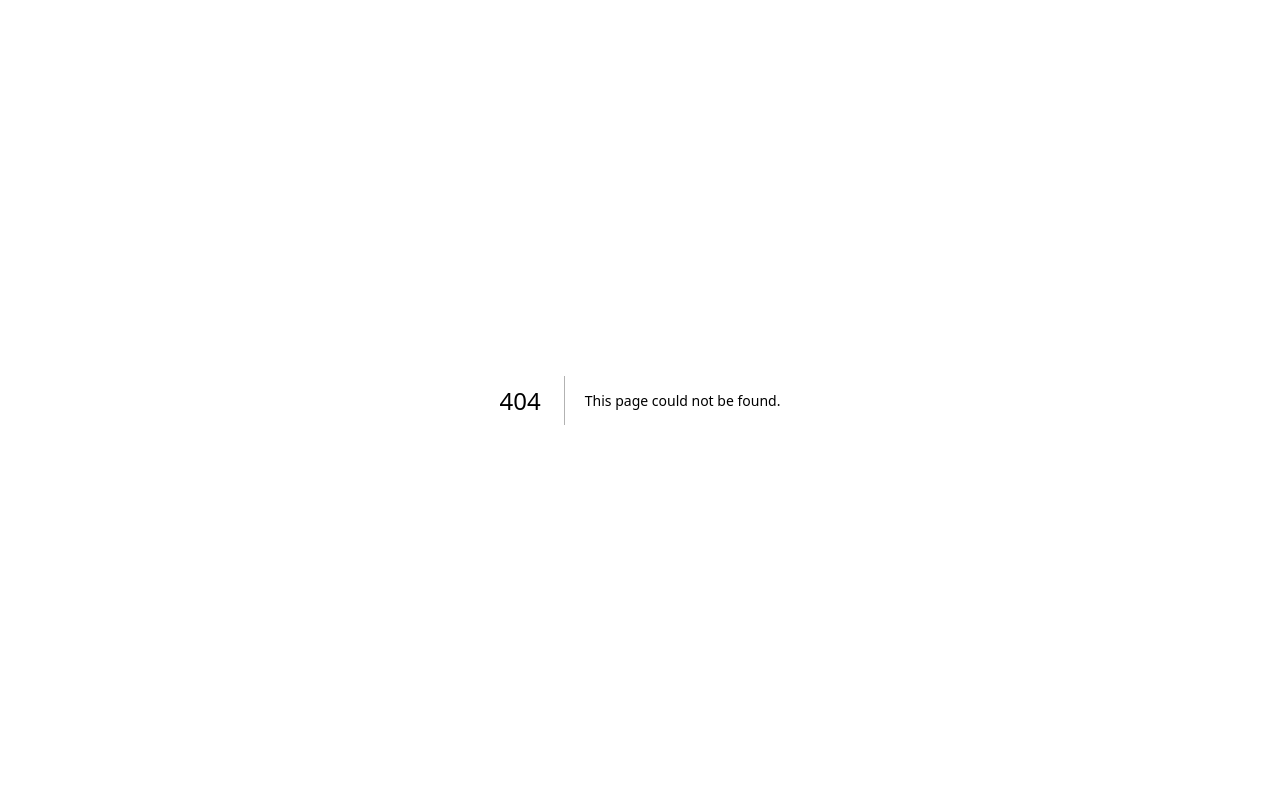
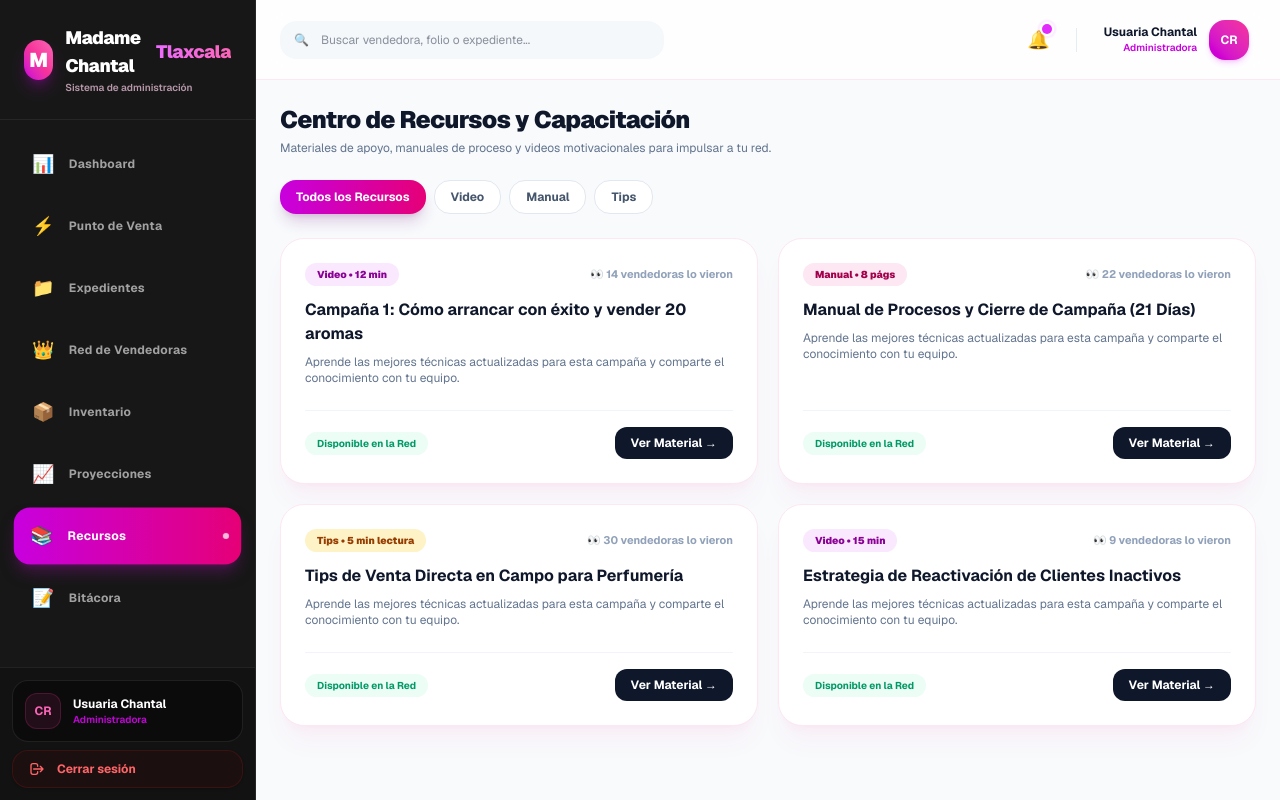
Before and after one commit to luisEnrique22xd/maamchan-front, a Next.js app: page /dashboard/recursos in a window 1280 px wide. Before the commit this address had no page. Built offline with nearby package versions, Linux system fonts and the light colour scheme; no server answers.

Commit message:
Pages de recursos y bitacora

```diff
--- /dev/null
+++ b/app/dashboard/bitacora/page.tsx
@@ -0,0 +1,97 @@
+'use client';
+import { useState } from 'react';
+import api from '@/lib/api';
+
+export default function BitacoraPage() {
+  const [formData, setFormData] = useState({
+    contacts_made: '10',
+    perfumes_offered: '10',
+    sales_closed: '2',
+    notes: '',
+  });
+  const [submitting, setSubmitting] = useState(false);
+
+  const handleSubmit = async (e: React.FormEvent) => {
+    e.preventDefault();
+    setSubmitting(true);
+    try {
+      // Simulamos o enviamos al endpoint de bitácora
+      await new Promise((resolve) => setTimeout(resolve, 800));
+      alert('¡Bitácora diaria enviada con éxito! Tu directora ya puede ver tu avance.');
+      setFormData({ contacts_made: '10', perfumes_offered: '10', sales_closed: '2', notes: '' });
+    } catch (error) {
+      alert('Ocurrió un error al enviar la bitácora.');
+    } finally {
+      setSubmitting(false);
+    }
+  };
+
+  return (
+    <div className="space-y-6 max-w-3xl mx-auto">
+      <div>
+        <h1 className="text-2xl font-black text-slate-900 tracking-tight">Bitácora de Alto Rendimiento (Diaria)</h1>
+        <p className="text-xs text-slate-500 mt-1">
+          Reporta tus actividades del día en menos de 2 minutos para mantener al día tus metas de campaña.
+        </p>
+      </div>
+
+      <div className="bg-white p-8 rounded-3xl border border-pink-100 shadow-xl shadow-pink-500/5">
+        <form onSubmit={handleSubmit} className="space-y-5">
+          <div className="grid grid-cols-1 md:grid-cols-2 gap-4">
+            <div>
+              <label className="text-[11px] font-bold text-slate-500 uppercase">Personas contactadas hoy</label>
+              <input
+                type="number"
+                required
+                value={formData.contacts_made}
+                onChange={(e) => setFormData({ ...formData, contacts_made: e.target.value })}
+                className="w-full mt-1 p-3.5 rounded-2xl bg-slate-50 border border-slate-200 text-xs font-bold focus:outline-none focus:border-fuchsia-500"
+              />
+            </div>
+
+            <div>
+              <label className="text-[11px] font-bold text-slate-500 uppercase">Aromas / Perfumes ofrecidos</label>
+              <input
+                type="number"
+                required
+                value={formData.perfumes_offered}
+                onChange={(e) => setFormData({ ...formData, perfumes_offered: e.target.value })}
+                className="w-full mt-1 p-3.5 rounded-2xl bg-slate-50 border border-slate-200 text-xs font-bold focus:outline-none focus:border-fuchsia-500"
+              />
+            </div>
+          </div>
+
+          <div>
+            <label className="text-[11px] font-bold text-slate-500 uppercase">Ventas cerradas hoy</label>
+            <input
+              type="number"
+              required
+              value={formData.sales_closed}
+              onChange={(e) => setFormData({ ...formData, sales_closed: e.target.value })}
+              className="w-full mt-1 p-3.5 rounded-2xl bg-slate-50 border border-slate-200 text-xs font-bold focus:outline-none focus:border-fuchsia-500"
+            />
+          </div>
+
+          <div>
+            <label className="text-[11px] font-bold text-slate-500 uppercase">Comentarios o pendientes (Opcional)</label>
+            <textarea
+              rows={3}
+              value={formData.notes}
+              onChange={(e) => setFormData({ ...formData, notes: e.target.value })}
+              placeholder="Ej. Me pidió catálogo una clienta nueva para la próxima semana..."
+              className="w-full mt-1 p-3.5 rounded-2xl bg-slate-50 border border-slate-200 text-xs focus:outline-none focus:border-fuchsia-500"
+            />
+          </div>
+
+          <button
+            type="submit"
+            disabled={submitting}
+            className="w-full py-4 rounded-2xl bg-gradient-to-r from-fuchsia-600 to-pink-600 text-white font-bold text-xs shadow-lg shadow-fuchsia-900/20 hover:scale-[1.01] active:scale-95 transition"
+          >
+            {submitting ? 'Enviando reporte...' : '🚀 Enviar Bitácora de Hoy'}
+          </button>
+        </form>
+      </div>
+    </div>
+  );
+}
--- /dev/null
+++ b/app/dashboard/recursos/page.tsx
@@ -0,0 +1,95 @@
+'use client';
+import { useState } from 'react';
+
+interface Resource {
+  id: number;
+  title: string;
+  category: 'Video' | 'Guía' | 'Manual' | 'Tips';
+  durationOrPages: string;
+  url: string;
+  viewsCount: number;
+}
+
+export default function RecursosPage() {
+  const [resources, setResources] = useState<Resource[]>([
+    { id: 1, title: 'Campaña 1: Cómo arrancar con éxito y vender 20 aromas', category: 'Video', durationOrPages: '12 min', url: '#', viewsCount: 14 },
+    { id: 2, title: 'Manual de Procesos y Cierre de Campaña (21 Días)', category: 'Manual', durationOrPages: '8 págs', url: '#', viewsCount: 22 },
+    { id: 3, title: 'Tips de Venta Directa en Campo para Perfumería', category: 'Tips', durationOrPages: '5 min lectura', url: '#', viewsCount: 30 },
+    { id: 4, title: 'Estrategia de Reactivación de Clientes Inactivos', category: 'Video', durationOrPages: '15 min', url: '#', viewsCount: 9 },
+  ]);
+
+  const [selectedCategory, setSelectedCategory] = useState<string>('ALL');
+
+  const filteredResources = selectedCategory === 'ALL'
+    ? resources
+    : resources.filter(r => r.category === selectedCategory);
+
+  return (
+    <div className="space-y-6 max-w-7xl mx-auto">
+      {/* Encabezado */}
+      <div className="flex flex-col md:flex-row md:items-center justify-between gap-4">
+        <div>
+          <h1 className="text-2xl font-black text-slate-900 tracking-tight">Centro de Recursos y Capacitación</h1>
+          <p className="text-xs text-slate-500 mt-1">
+            Materiales de apoyo, manuales de proceso y videos motivacionales para impulsar a tu red.
+          </p>
+        </div>
+      </div>
+
+      {/* Filtros por Categoría */}
+      <div className="flex flex-wrap gap-2">
+        {['ALL', 'Video', 'Manual', 'Tips'].map((cat) => (
+          <button
+            key={cat}
+            onClick={() => setSelectedCategory(cat)}
+            className={`px-4 py-2 rounded-2xl text-xs font-bold transition ${
+              selectedCategory === cat
+                ? 'bg-gradient-to-r from-fuchsia-600 to-pink-600 text-white shadow-lg shadow-fuchsia-900/20'
+                : 'bg-white text-slate-600 border border-slate-200 hover:bg-pink-50'
+            }`}
+          >
+            {cat === 'ALL' ? 'Todos los Recursos' : cat}
+          </button>
+        ))}
+      </div>
+
+      {/* Grid de Recursos */}
+      <div className="grid grid-cols-1 md:grid-cols-2 lg:grid-cols-2 gap-5">
+        {filteredResources.map((res) => (
+          <div key={res.id} className="bg-white p-6 rounded-3xl border border-pink-100 shadow-xl shadow-pink-500/5 flex flex-col justify-between hover:border-fuchsia-300 transition">
+            <div>
+              <div className="flex justify-between items-center mb-3">
+                <span className={`px-3 py-1 rounded-full text-[10px] font-black ${
+                  res.category === 'Video' ? 'bg-fuchsia-100 text-fuchsia-800' :
+                  res.category === 'Manual' ? 'bg-pink-100 text-pink-800' : 'bg-amber-100 text-amber-800'
+                }`}>
+                  {res.category} • {res.durationOrPages}
+                </span>
+                <span className="text-[11px] font-bold text-slate-400">
+                  👀 {res.viewsCount} vendedoras lo vieron
+                </span>
+              </div>
+              <h3 className="font-bold text-slate-900 text-base mb-2">{res.title}</h3>
+              <p className="text-xs text-slate-500">
+                Aprende las mejores técnicas actualizadas para esta campaña y comparte el conocimiento con tu equipo.
+              </p>
+            </div>
+
+            <div className="mt-6 pt-4 border-t border-slate-100 flex justify-between items-center">
+              <span className="text-[10px] font-bold text-emerald-600 bg-emerald-50 px-3 py-1 rounded-full">
+                Disponible en la Red
+              </span>
+              <a
+                href={res.url}
+                onClick={(e) => { e.preventDefault(); alert('Abriendo material de capacitación...'); }}
+                className="inline-flex items-center justify-center bg-slate-900 text-white hover:bg-fuchsia-600 font-bold px-4 py-2 rounded-xl text-xs transition"
+              >
+                Ver Material →
+              </a>
+            </div>
+          </div>
+        ))}
+      </div>
+    </div>
+  );
+}
--- a/components/sidebar.tsx
+++ b/components/sidebar.tsx
@@ -22,6 +22,8 @@ export default function Sidebar({ isOpen, onClose }: SidebarProps) {
     { label: 'Red de Vendedoras', href: '/dashboard/usuarios', icon: '👑' },
     { label: 'Inventario', href: '/dashboard/inventario', icon: '📦' },
     { label: 'Proyecciones', href: '/dashboard/proyecciones', icon: '📈' },
+    { label: 'Recursos', href: '/dashboard/recursos', icon: '📚' },
+    { label: 'Bitácora', href: '/dashboard/bitacora', icon: '📝' },
   ];
 
   const handleLogout = async () => {
```
